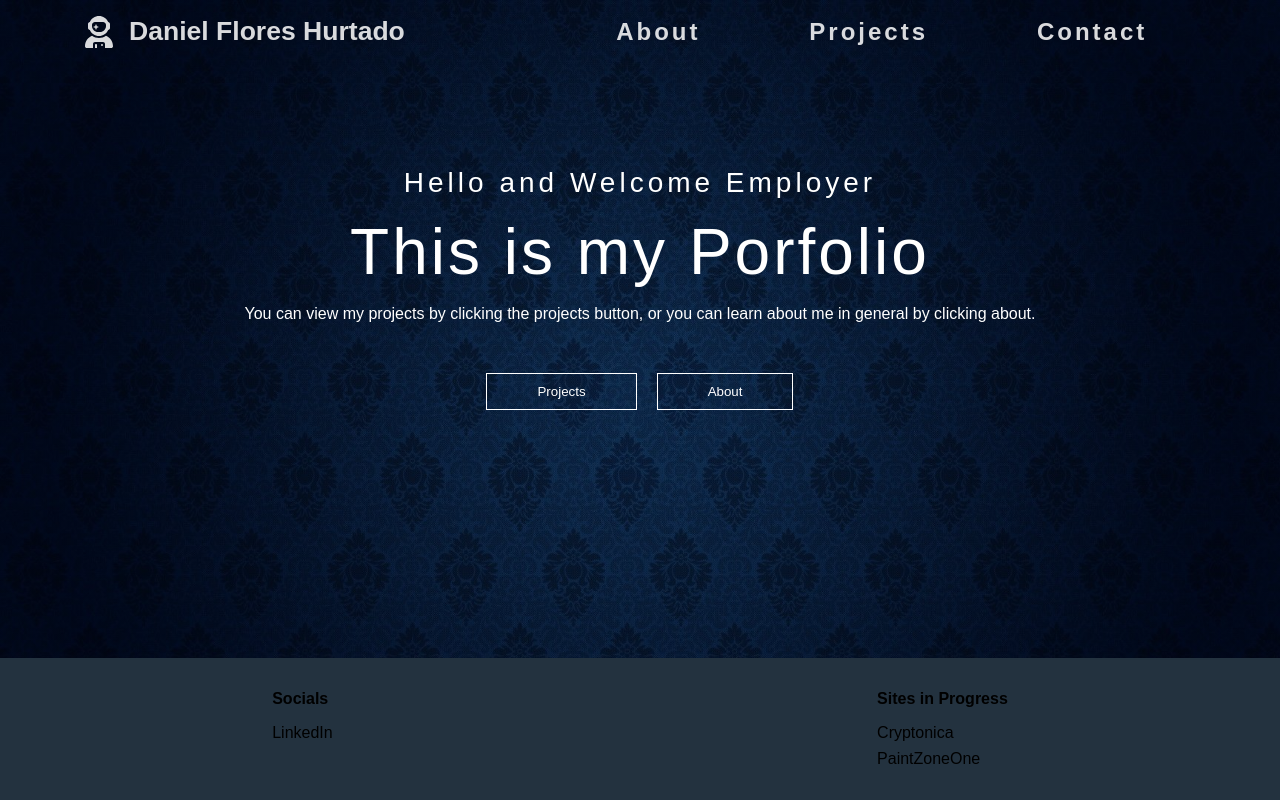
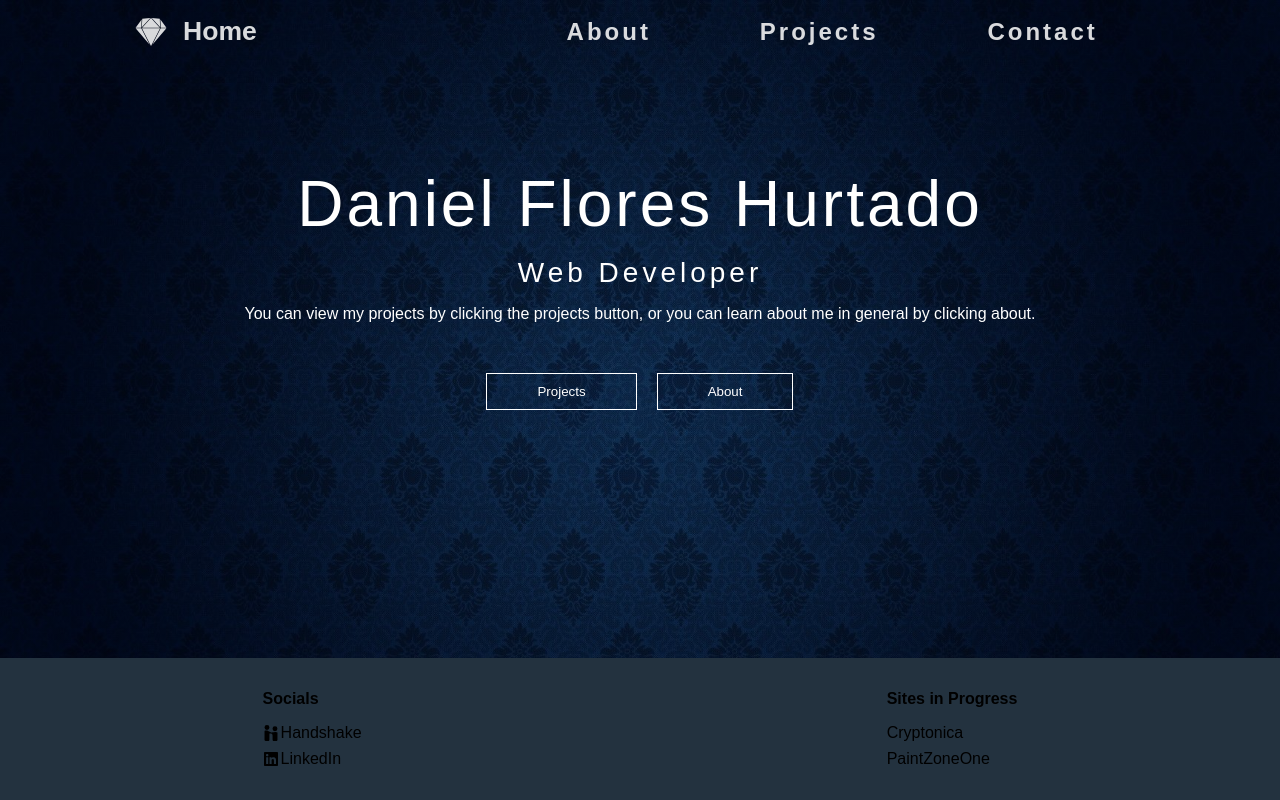
Before and after one commit to daniels74/web-porfolio, a React (Create React App) app: page / in a window 1280 px wide. Built offline with nearby package versions, Linux system fonts and the light colour scheme.

Commit message:
icons-added

```diff
--- a/package.json
+++ b/package.json
@@ -12,6 +12,7 @@
     "emailjs-com": "^3.2.0",
     "react": "^18.1.0",
     "react-dom": "^18.1.0",
+    "react-icons": "^4.4.0",
     "react-modal-hover": "^1.1.13",
     "react-remove-scroll": "^2.5.3",
     "react-router-dom": "^6.3.0",
--- a/src/components/Footer/Footer.css
+++ b/src/components/Footer/Footer.css
@@ -33,4 +33,8 @@
 
 .list > li > a {
     color: black;
+    display: flex;
+    flex-direction: row;
+    align-items: center;
+    gap: 2px;
 }
--- a/src/components/Footer/Footer.jsx
+++ b/src/components/Footer/Footer.jsx
@@ -1,5 +1,7 @@
 import React from 'react'
 import "./Footer.css"
+import {FaLinkedin} from "react-icons/fa"
+import {SiHandshake} from "react-icons/si"
 
 const Footer = () => {
   return (
@@ -8,7 +10,14 @@ const Footer = () => {
             <h4>Socials</h4>
             <ul className='list'>
                 <li>
+                    <a href="https://app.joinhandshake.com/stu/users/26034444">
+                       <SiHandshake/>
+                        Handshake
+                    </a>
+                </li>
+                <li>
                     <a href="https://www.linkedin.com/in/daniel-flores-hurtado-880396149/">
+                       <FaLinkedin/>
                         LinkedIn
                     </a>
                 </li>
--- a/src/components/Navbar/Navbar.jsx
+++ b/src/components/Navbar/Navbar.jsx
@@ -1,7 +1,7 @@
 import React from "react";
 import { FontAwesomeIcon } from "@fortawesome/react-fontawesome";
 import "./Navbar.css";
-//import { Link } from 'react-router-dom';
+import {FaSketch} from "react-icons/fa"
 
 const Navbar = () => {
   const [navLinkOpen, navLinkToggle] = React.useState(false);
@@ -15,10 +15,8 @@ const Navbar = () => {
       <nav>
         <div className="logo">
           <a href="/" className="puff-in-center">
-            {/* <div className="logocombo"> */}
-            <FontAwesomeIcon icon="fa-solid fa-user-astronaut" />
-            <h5>Daniel Flores Hurtado</h5>
-            {/* </div> */}
+            <FaSketch/>
+            <h5>Home</h5>
           </a>
         </div>
         <ul className={navLinkOpen ? "navlinks active" : "navlinks"}>
--- a/src/pages/Home/Home.jsx
+++ b/src/pages/Home/Home.jsx
@@ -1,8 +1,6 @@
 import React from "react";
 import "./Home.css";
 import Footer from "../../components/Footer/Footer";
-// import { Holdable } from "react-touch";
-// import { defineHold } from "react-touch";
 
 const Home = () => {
   const [btn1, setBtn1] = React.useState(false);
@@ -19,8 +17,8 @@ const Home = () => {
   return (
     <div className="home-container">
       <div className="home">
-        <h2>Hello and Welcome Employer</h2>
-        <h1>This is my Porfolio</h1>
+        <h1>Daniel Flores Hurtado</h1>
+        <h2>Web Developer</h2>
         <p>
           You can view my projects by clicking the projects button, or you can
           learn about me in general by clicking about.
```
Also changed, not shown: 1 other file (tests, documents, lock files or other folders).
